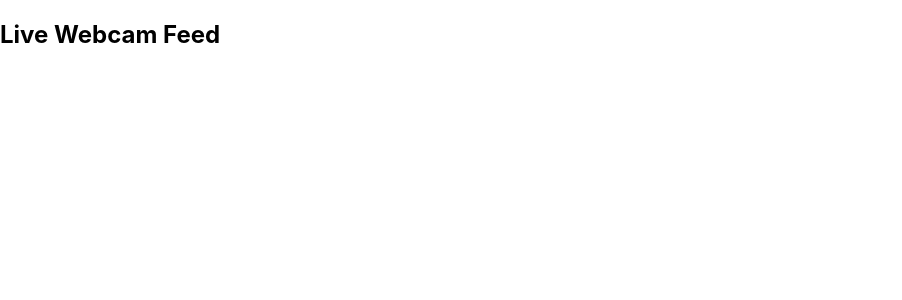
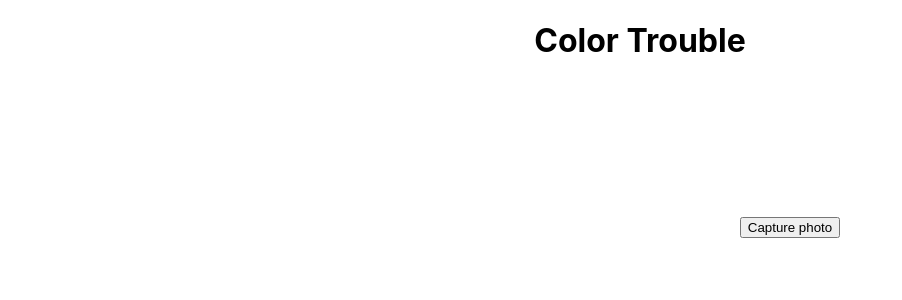
Before and after one commit to bryanalarconn/color-trouble, a React (Create React App) app: page / in a window 1280 px wide. Shown: the top 300 px of the page, without its empty margins (0-902 px from the left). Built offline with nearby package versions, Linux system fonts and the light colour scheme; no server answers.

Commit message:
added webcam and capture

```diff
--- a/package.json
+++ b/package.json
@@ -7,8 +7,10 @@
     "@testing-library/jest-dom": "^6.9.1",
     "@testing-library/react": "^16.3.0",
     "@testing-library/user-event": "^13.5.0",
+    "color-thief-browser": "^2.0.2",
     "react": "^19.2.0",
     "react-dom": "^19.2.0",
+    "react-extract-colors": "^1.5.1",
     "react-scripts": "5.0.1",
     "react-webcam": "^7.2.0",
     "web-vitals": "^2.1.4"
--- a/src/App.js
+++ b/src/App.js
@@ -1,21 +1,23 @@
-  import React from 'react';
-  import Webcam from 'react-webcam';
+import React, { useState } from "react";
+import WebcamImage from "./WebcamImage";
+import "./App.css";
 
-  const WebcamDisplay = () => {
-    const videoConstraints = {
-      facingMode: "selfie" // "user" for front camera, "environment" for rear camera
-    };
+function App() {
+  const [captured, setCaptured] = useState(null);
 
-    return (
-      <div>
-        <h2>Live Webcam Feed</h2>
-        <Webcam
-          height={480}
-          width={640}
-          videoConstraints={videoConstraints}
-        />
-      </div>
-    );
-  };
-
-  export default WebcamDisplay;
+  return (
+    <div className="App">
+      <h1>Color Trouble</h1>
+      <WebcamImage onCapture={setCaptured} />
+      {captured && (
+        <>
+          <h2>Captured Image</h2>
+          <img src={captured}
+            alt="Captured"
+          />
+       </>
+      )}
+    </div>
+  );
+}
+export default App;
--- /dev/null
+++ b/src/WebcamImage.js
@@ -0,0 +1,47 @@
+import React, { useCallback, useRef, useState } from "react";
+import Webcam from "react-webcam";
+
+function WebcamImage(onCapture) {
+  const [img, setImg] = useState(null);
+  const webcamRef = useRef(null);
+
+  const videoConstraints = {
+    facingMode: "user",
+  };
+  const capture = useCallback(() => {
+    const imageSrc = webcamRef.current.getScreenshot();
+    setImg(imageSrc);
+
+    if(onCapture){
+    onCapture(imageSrc);
+    }
+  }, [onCapture]);
+
+  return (
+    <div className="Container">
+      {img === null ? (
+        <>
+          <Webcam
+            mirrored={true}
+            ref={webcamRef}
+            screenshotFormat="image/jpeg"
+            videoConstraints={videoConstraints}
+          />
+          <button onClick={capture}>Capture photo</button>
+        </>
+      ) : (
+        <>
+          <img src={img} alt="screenshot" />
+          <button onClick={() => {
+            setImg(null)
+            if(onCapture) onCapture(null);
+          }}>
+            Retake
+        </button>
+        </>
+      )}
+    </div>
+  );
+}
+
+export default WebcamImage;
```
Also changed, not shown: 1 other file (tests, documents, lock files or other folders).
